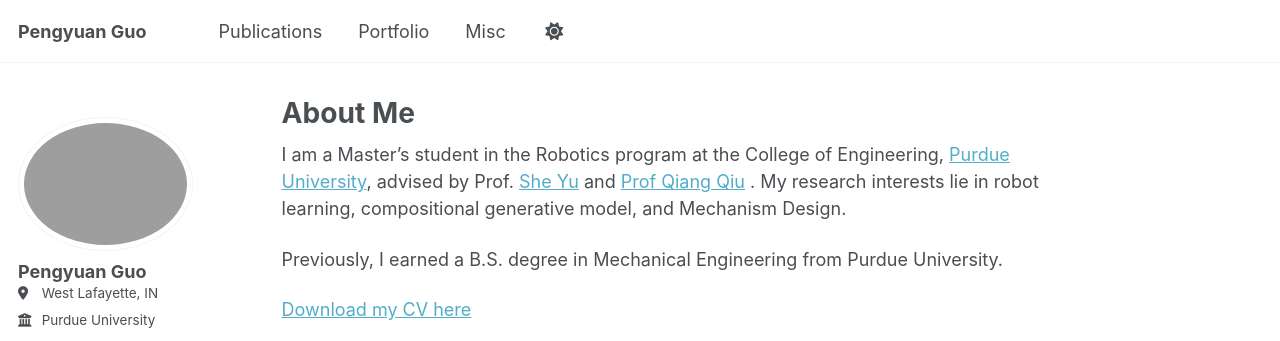
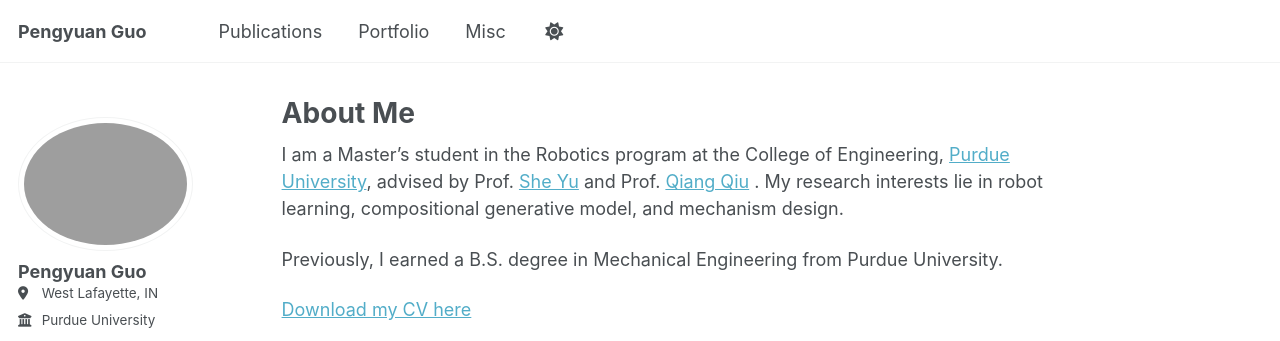
Before and after one commit to PengyuanGuo/pengyuanguo.github.io, a Jekyll site: the page built from _pages/about.md, in a window 1280 px wide and 1315 px high. Shown: the top 341 px of the window. Built offline with Jekyll 4.4.1, drawn with Linux system fonts in a browser that asks for light colours; a script that is not in the unit is left out.

```diff
--- a/_pages/about.md
+++ b/_pages/about.md
@@ -7,7 +7,7 @@ redirect_from:
   - /about.html
 ---
 
-I am a Master’s student in the Robotics program at the College of Engineering, [Purdue University](https://www.purdue.edu/), advised by Prof. [She Yu](https://www.purduemars.com/people) and [Prof Qiang Qiu](https://engineering.purdue.edu/~qqiu/) . My research interests lie in robot learning, compositional generative model, and Mechanism Design.
+I am a Master’s student in the Robotics program at the College of Engineering, [Purdue University](https://www.purdue.edu/), advised by Prof. [She Yu](https://www.purduemars.com/people) and Prof. [Qiang Qiu](https://engineering.purdue.edu/~qqiu/) . My research interests lie in robot learning, compositional generative model, and mechanism design.
 
 Previously, I earned a B.S. degree in Mechanical Engineering from Purdue University.
 
```
